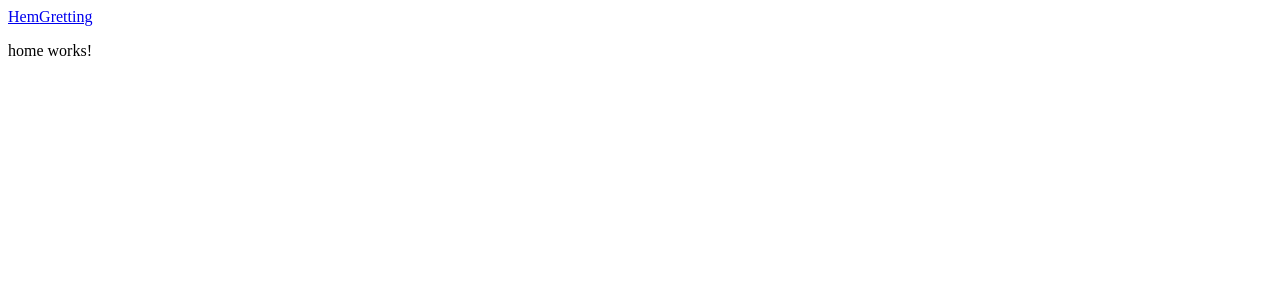
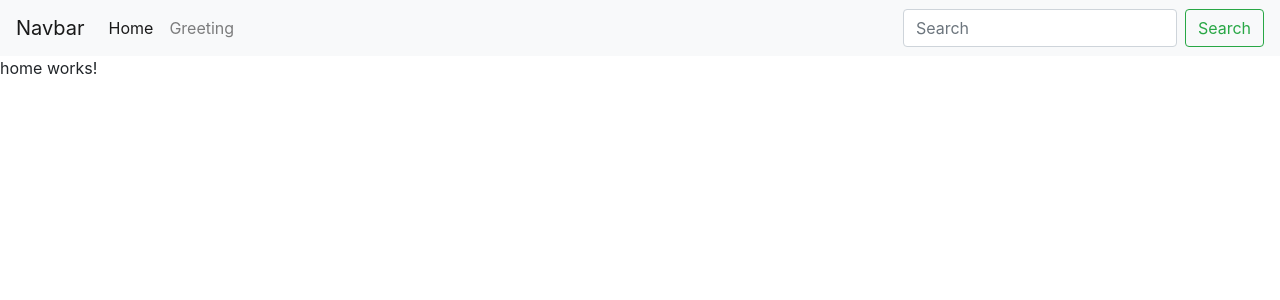
Before and after one commit to Macke97/angular-azure, an Angular app in the folder myapp/: page /home in a window 1280 px wide. Shown: the top 300 px of the page. Built offline with nearby package versions, Linux system fonts and the light colour scheme.

Commit message:
added bootstrap

```diff
--- a/myapp/src/app/app.component.html
+++ b/myapp/src/app/app.component.html
@@ -1,5 +1,25 @@
-<nav>
-  <a routerLink="/home">Hem</a>
-  <a routerLink="/greeting">Gretting</a>
+<nav class="navbar navbar-expand-lg navbar-light bg-light">
+  <a class="navbar-brand" href="#">Navbar</a>
+  <button class="navbar-toggler" type="button" data-toggle="collapse" data-target="#navbarSupportedContent" aria-controls="navbarSupportedContent"
+    aria-expanded="false" aria-label="Toggle navigation">
+    <span class="navbar-toggler-icon"></span>
+  </button>
+
+  <div class="collapse navbar-collapse" id="navbarSupportedContent">
+    <ul class="navbar-nav mr-auto">
+      <li class="nav-item">
+        <a class="nav-link" routerLink="/home" routerLinkActive="active">Home
+          <span class="sr-only">(current)</span>
+        </a>
+      </li>
+      <li class="nav-item">
+        <a class="nav-link" routerLink="/greeting" routerLinkActive="active">Greeting</a>
+      </li>
+    </ul>
+    <form class="form-inline my-2 my-lg-0">
+      <input class="form-control mr-sm-2" type="search" placeholder="Search" aria-label="Search">
+      <button class="btn btn-outline-success my-2 my-sm-0" type="submit">Search</button>
+    </form>
+  </div>
 </nav>
 <router-outlet></router-outlet>
--- a/myapp/src/index.html
+++ b/myapp/src/index.html
@@ -7,8 +7,16 @@
 
   <meta name="viewport" content="width=device-width, initial-scale=1">
   <link rel="icon" type="image/x-icon" href="favicon.ico">
+<link rel="stylesheet" href="https://stackpath.bootstrapcdn.com/bootstrap/4.1.0/css/bootstrap.min.css" integrity="sha384-9gVQ4dYFwwWSjIDZnLEWnxCjeSWFphJiwGPXr1jddIhOegiu1FwO5qRGvFXOdJZ4"
+  crossorigin="anonymous">
 </head>
 <body>
   <app-root></app-root>
+<script src="https://code.jquery.com/jquery-3.3.1.slim.min.js" integrity="sha384-q8i/X+965DzO0rT7abK41JStQIAqVgRVzpbzo5smXKp4YfRvH+8abtTE1Pi6jizo"
+  crossorigin="anonymous"></script>
+<script src="https://cdnjs.cloudflare.com/ajax/libs/popper.js/1.14.0/umd/popper.min.js" integrity="sha384-cs/chFZiN24E4KMATLdqdvsezGxaGsi4hLGOzlXwp5UZB1LY//20VyM2taTB4QvJ"
+  crossorigin="anonymous"></script>
+<script src="https://stackpath.bootstrapcdn.com/bootstrap/4.1.0/js/bootstrap.min.js" integrity="sha384-uefMccjFJAIv6A+rW+L4AHf99KvxDjWSu1z9VI8SKNVmz4sk7buKt/6v9KI65qnm"
+  crossorigin="anonymous"></script>
 </body>
 </html>
```
Also changed, not shown: 4 other files (tests, documents, lock files or other folders).
